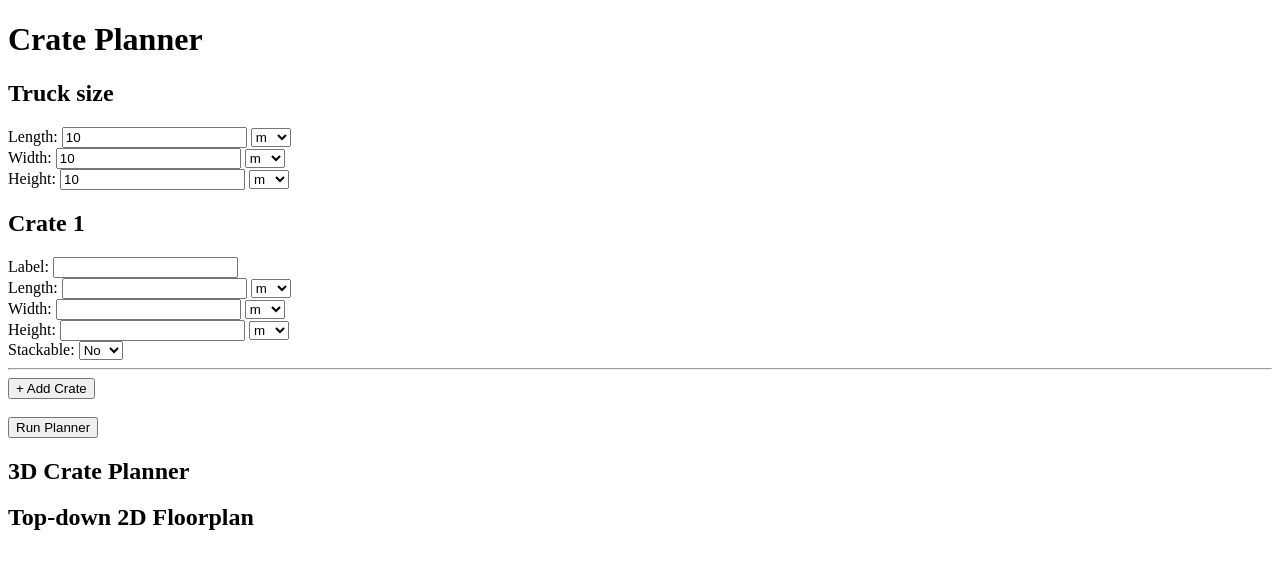
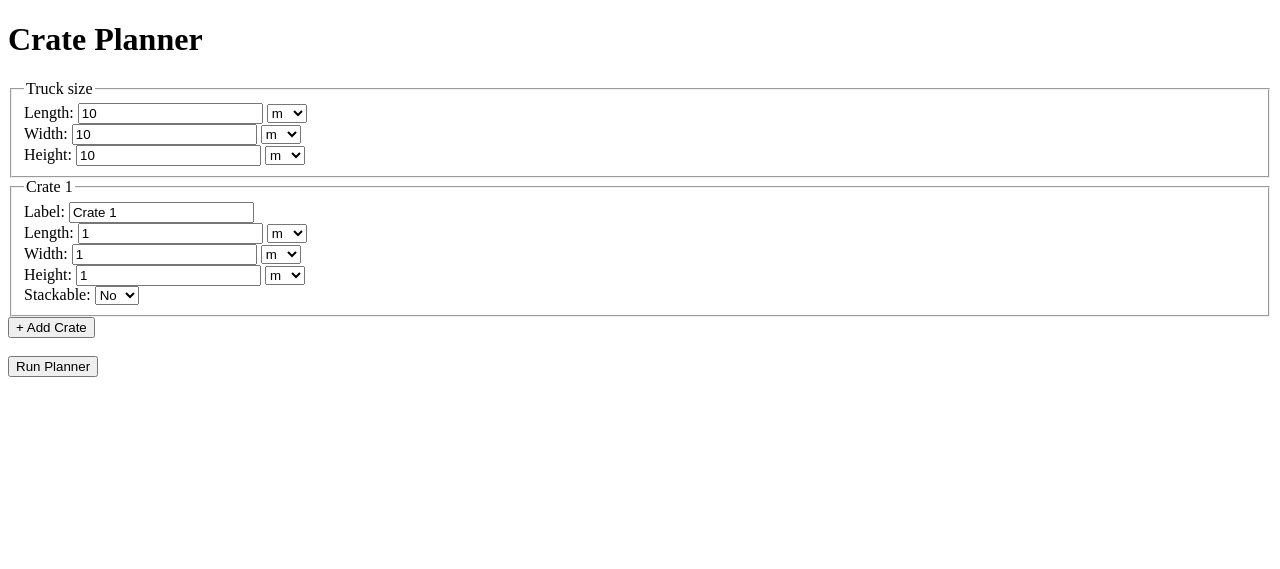
Before and after one commit to bhahohocrzmoto/crate-planner, a Flask app: page / in a window 1280 px wide. Shown: the top 569 px of the page. Run offline with Flask 3, Linux system fonts and the light colour scheme.

Commit message:
Update index.html

```diff
--- a/templates/index.html
+++ b/templates/index.html
@@ -3,51 +3,57 @@
 <head>
     <title>Crate Planner</title>
     <script>
-        function updateStackTargetOptions(crateIdx) {
-            const stackableSelect = document.getElementById(`crate${crateIdx}_stackable`);
-            const stackTargetDiv = document.getElementById(`crate${crateIdx}_stack_target_div`);
-            if (stackableSelect.value === 'Yes') {
-                stackTargetDiv.style.display = 'block';
+        // Show/hide stack target field
+        function updateStackable(crateIdx) {
+            var stackableSelect = document.getElementById("crate" + crateIdx + "_stackable");
+            var targetDiv = document.getElementById("crate" + crateIdx + "_stack_target_div");
+
+            if (stackableSelect.value === "Yes") {
+                targetDiv.style.display = "block";
             } else {
-                stackTargetDiv.style.display = 'none';
-                document.getElementById(`crate${crateIdx}_stack_target`).value = '';
+                targetDiv.style.display = "none";
             }
         }
 
+        // Add new crate fields
+        var crateCount = 1;
+
         function addCrate() {
-            const crateCount = document.getElementsByClassName('crate').length + 1;
-            const crateDiv = document.createElement('div');
-            crateDiv.className = 'crate';
-            crateDiv.innerHTML = `
-                <h2>Crate ${crateCount}</h2>
-                Label: <input type="text" name="crate${crateCount}_label"><br>
-                Length: <input type="number" name="crate${crateCount}_length" step="0.01">
+            crateCount++;
+            var container = document.getElementById("crates_container");
+
+            var crateHTML = `
+            <fieldset>
+                <legend>Crate ${crateCount}</legend>
+                Label: <input type="text" name="crate${crateCount}_label" value="Crate ${crateCount}"><br>
+                Length: <input type="number" name="crate${crateCount}_length" value="1" step="0.1">
                 <select name="crate${crateCount}_length_unit">
                     <option value="m">m</option>
                     <option value="cm">cm</option>
                 </select><br>
-                Width: <input type="number" name="crate${crateCount}_width" step="0.01">
+                Width: <input type="number" name="crate${crateCount}_width" value="1" step="0.1">
                 <select name="crate${crateCount}_width_unit">
                     <option value="m">m</option>
                     <option value="cm">cm</option>
                 </select><br>
-                Height: <input type="number" name="crate${crateCount}_height" step="0.01">
+                Height: <input type="number" name="crate${crateCount}_height" value="1" step="0.1">
                 <select name="crate${crateCount}_height_unit">
                     <option value="m">m</option>
                     <option value="cm">cm</option>
                 </select><br>
                 Stackable:
-                <select name="crate${crateCount}_stackable" id="crate${crateCount}_stackable" onchange="updateStackTargetOptions(${crateCount})">
+                <select name="crate${crateCount}_stackable" id="crate${crateCount}_stackable" onchange="updateStackable(${crateCount})">
                     <option value="No" selected>No</option>
                     <option value="Yes">Yes</option>
                 </select><br>
                 <div id="crate${crateCount}_stack_target_div" style="display:none;">
                     Which crate should be stacked on top of this crate?
-                    <input type="text" name="crate${crateCount}_stack_target" id="crate${crateCount}_stack_target">
+                    <input type="text" name="crate${crateCount}_stack_target"><br>
                 </div>
-                <hr>
+            </fieldset>
             `;
-            document.getElementById('crates').appendChild(crateDiv);
+
+            container.insertAdjacentHTML('beforeend', crateHTML);
         }
     </script>
 </head>
@@ -55,64 +61,62 @@
     <h1>Crate Planner</h1>
 
     <form method="POST">
-        <h2>Truck size</h2>
-        Length: <input type="number" name="truck_length" value="10" step="0.01">
+        <fieldset>
+            <legend>Truck size</legend>
+            Length: <input type="number" name="truck_length" value="10" step="0.1">
             <select name="truck_length_unit">
                 <option value="m">m</option>
                 <option value="cm">cm</option>
             </select><br>
-        Width: <input type="number" name="truck_width" value="10" step="0.01">
+            Width: <input type="number" name="truck_width" value="10" step="0.1">
             <select name="truck_width_unit">
                 <option value="m">m</option>
                 <option value="cm">cm</option>
             </select><br>
-        Height: <input type="number" name="truck_height" value="10" step="0.01">
+            Height: <input type="number" name="truck_height" value="10" step="0.1">
             <select name="truck_height_unit">
                 <option value="m">m</option>
                 <option value="cm">cm</option>
             </select><br>
+        </fieldset>
 
-        <div id="crates">
-            <div class="crate">
-                <h2>Crate 1</h2>
-                Label: <input type="text" name="crate1_label"><br>
-                Length: <input type="number" name="crate1_length" step="0.01">
+        <div id="crates_container">
+            <fieldset>
+                <legend>Crate 1</legend>
+                Label: <input type="text" name="crate1_label" value="Crate 1"><br>
+                Length: <input type="number" name="crate1_length" value="1" step="0.1">
                 <select name="crate1_length_unit">
                     <option value="m">m</option>
                     <option value="cm">cm</option>
                 </select><br>
-                Width: <input type="number" name="crate1_width" step="0.01">
+                Width: <input type="number" name="crate1_width" value="1" step="0.1">
                 <select name="crate1_width_unit">
                     <option value="m">m</option>
                     <option value="cm">cm</option>
                 </select><br>
-                Height: <input type="number" name="crate1_height" step="0.01">
+                Height: <input type="number" name="crate1_height" value="1" step="0.1">
                 <select name="crate1_height_unit">
                     <option value="m">m</option>
                     <option value="cm">cm</option>
                 </select><br>
                 Stackable:
-                <select name="crate1_stackable" id="crate1_stackable" onchange="updateStackTargetOptions(1)">
+                <select name="crate1_stackable" id="crate1_stackable" onchange="updateStackable(1)">
                     <option value="No" selected>No</option>
                     <option value="Yes">Yes</option>
                 </select><br>
                 <div id="crate1_stack_target_div" style="display:none;">
                     Which crate should be stacked on top of this crate?
-                    <input type="text" name="crate1_stack_target" id="crate1_stack_target">
+                    <input type="text" name="crate1_stack_target"><br>
                 </div>
-                <hr>
-            </div>
+            </fieldset>
         </div>
 
         <button type="button" onclick="addCrate()">+ Add Crate</button><br><br>
         <button type="submit">Run Planner</button>
     </form>
 
-    <h2>3D Crate Planner</h2>
-    {{ plot_div|safe }}
-
-    <h2>Top-down 2D Floorplan</h2>
-    {{ topdown_plot_div|safe }}
-
+    <div>
+        {{ plot_div | safe }}
+    </div>
 </body>
 </html>
```
Lines whose indentation alone changed are shown as unchanged.
